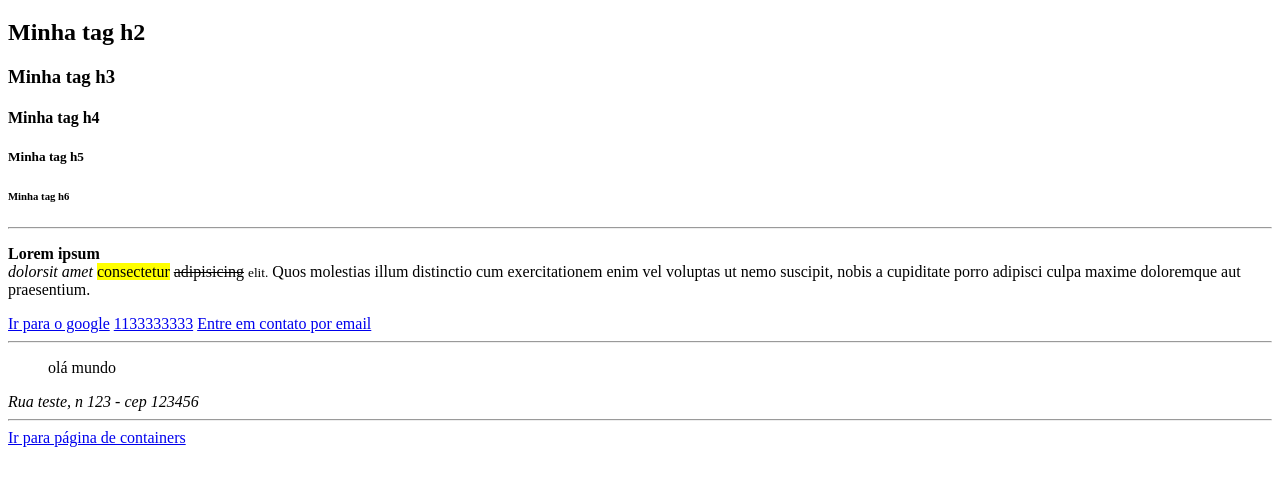
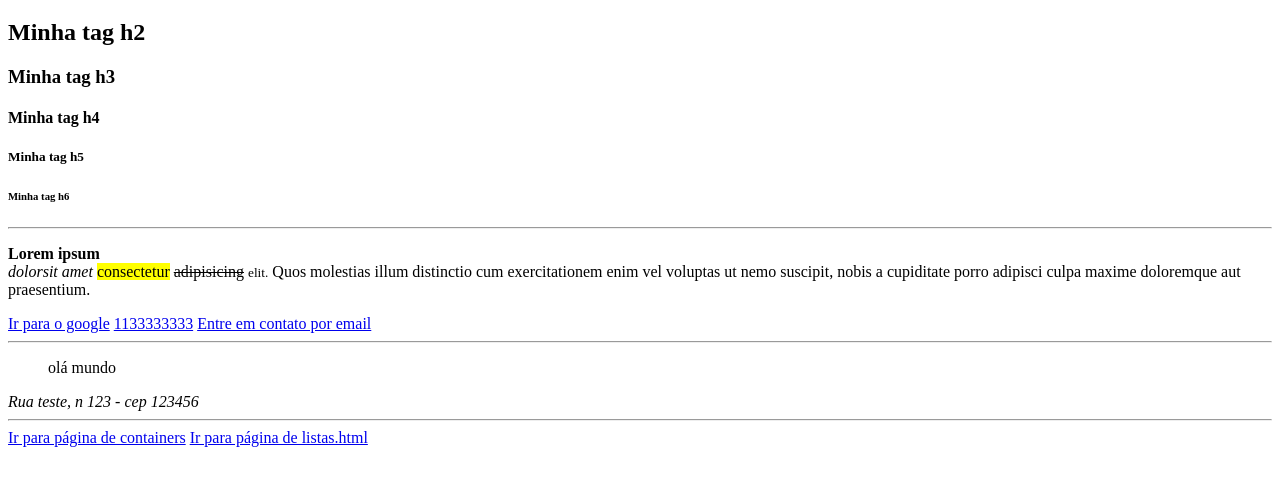
Before and after one commit to DevSilvio/ebac-modulo-html, a plain HTML site: page index.html in a window 1280 px wide. Shown: the part 61-546 px from the top of the page. Drawn offline with Linux system fonts and the light colour scheme.

Commit message:
adicionando listas

```diff
--- a/index.html
+++ b/index.html
@@ -29,5 +29,6 @@
     </address>
     <hr/>
     <a href="./containers.html">Ir para página de containers</a>
+    <a href="./listas.html">Ir para página de listas.html</a>
 </body>
 </html>
```
